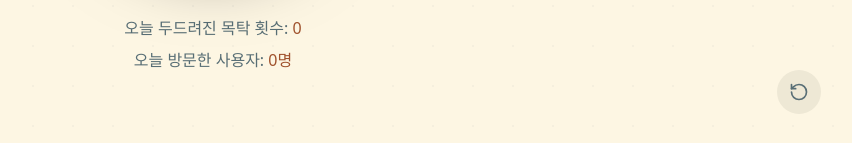
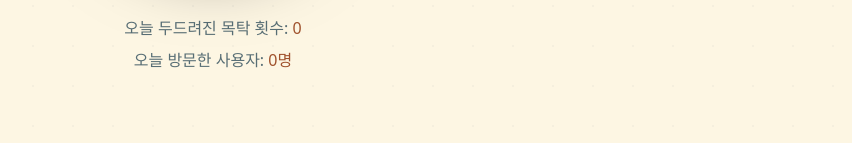
Before and after one commit to hyeonji44/moktak, a React (Vite) app: page / in a window 1280 px wide. Shown: the part 654-797 px from the top of the page, without its empty margins (427-1279 px from the left). Built offline with nearby package versions, Linux system fonts and the light colour scheme; no server answers; a web font is replaced by a local one.

Commit message:
초기화 기능 삭제

```diff
--- a/src/App.tsx
+++ b/src/App.tsx
@@ -6,7 +6,7 @@
 import React, { useState, useEffect, useCallback, useRef } from 'react';
 import { motion, AnimatePresence } from 'motion/react';
 import { Howl } from 'howler';
-import { Heart, Flame, Info, RotateCcw, Trophy } from 'lucide-react';
+import { Heart, Flame, Info, Trophy } from 'lucide-react';
 import moktakSoundFile from '../sound.wav';
 
 const STORAGE_USER_ID_KEY = 'moktak-user-id';
@@ -255,19 +255,6 @@
           <span>오늘 두드려진 목탁 횟수: <span className="text-[#a0522d]">{globalTotal.toLocaleString()}</span></span>
           <span>오늘 방문한 사용자: <span className="text-[#a0522d]">{visitorCount.toLocaleString()}명</span></span>
       </div>
-
-      {/* 초기화 버튼 */}
-      <button
-        onClick={() => setCount(0)}
-        className="absolute bottom-8 right-8 p-3 bg-[#eee8d5] hover:bg-[#93a1a1] hover:text-white rounded-full transition-colors group"
-        title="초기화"
-      >
-        <RotateCcw size={20} className="group-active:rotate-180 transition-transform duration-500" />
-      </button>
-
-
-
-
     </div>
   );
 }
```
